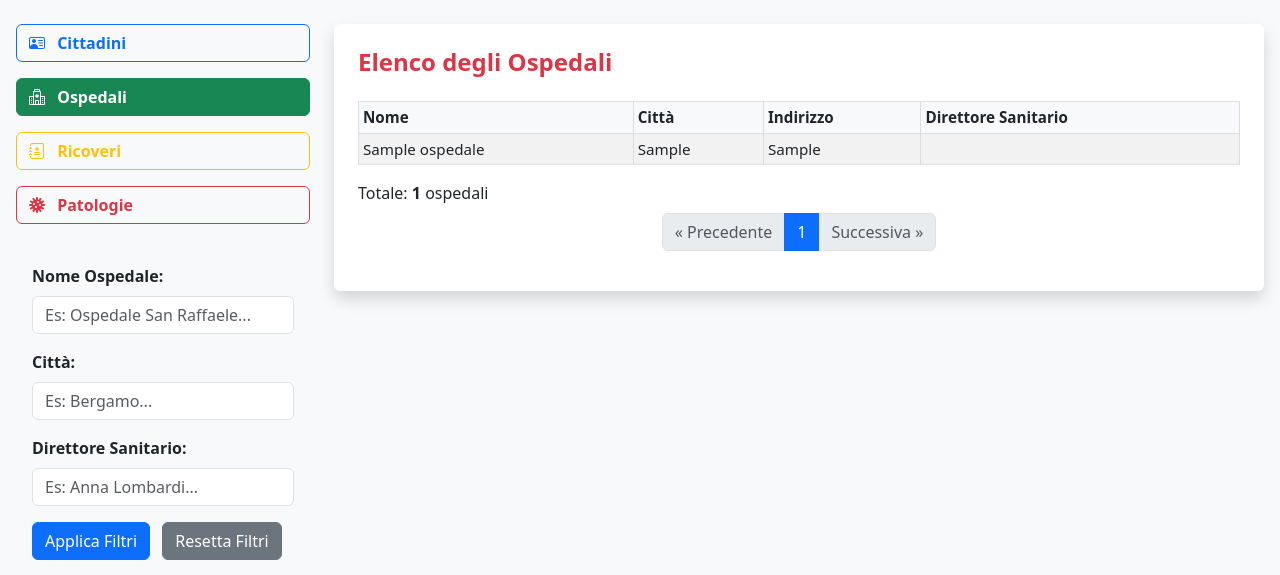
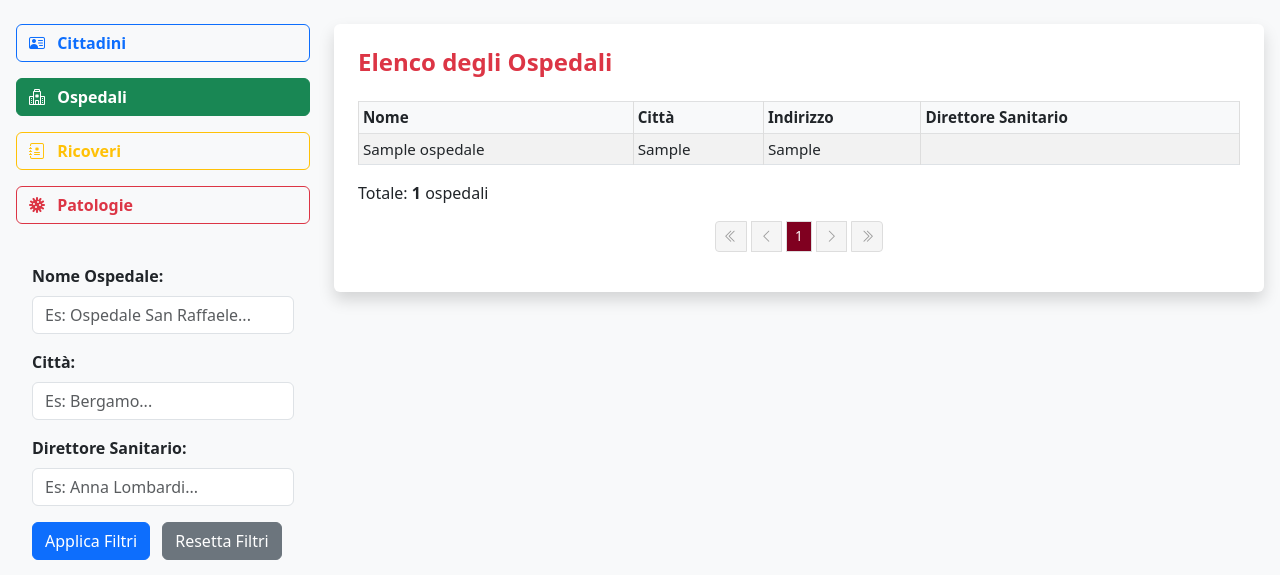
Before and after one commit to LorenzoGambirasio/TripleByte-Progetto2, a Django app: page /ospedali/ in a window 1280 px wide. Shown: the part 70-645 px from the top of the page. Run offline with Django 5.2, Linux system fonts and the light colour scheme; tables that the repository leaves empty hold one stand-in row (values such as "Sample post"); some libraries are stand-ins or nearby versions.

Commit message:
update paginazione

```diff
--- a/servizio_sanitario/main/static/css/style.css
+++ b/servizio_sanitario/main/static/css/style.css
@@ -143,3 +143,54 @@ td.stato span {
 .table td, .table th {
   padding: 0.25rem !important;
 }
+.pagination {
+  border-radius: .5rem;
+  overflow: hidden;
+}
+
+.pagination .page-item .page-link {
+  border: none;
+  color: #800020; /* Bordò */
+  background: white;
+  transition: all 0.2s ease;
+}
+
+.pagination .page-item.active .page-link {
+  background: #800020; /* Bordò pieno */
+  color: #fff;
+}
+
+.pagination .page-item.disabled .page-link {
+  color: #999;
+  background: #f5f5f5;
+}
+
+.pagination .page-item .page-link:hover {
+  background: #f5e6ea; /* Bordò chiaro */
+  color: #4b0014; /* Bordò più scuro */
+}
+
+.pagination .page-link i {
+  color: #800020;
+}
+
+.pagination .page-item.active .page-link i {
+  color: #fff;
+}
+
+.pagination .page-item.disabled .page-link i {
+  color: #999;
+}
+
+.pagination-sm .page-link {
+  padding: .25rem .5rem;
+  font-size: .85rem;
+}
+
+.pagination .page-item {
+  margin: 0 1px;
+}
+.pagination .page-item .page-link {
+  border: 1px solid #ddd;
+  margin: 0 1px;
+}
--- a/servizio_sanitario/main/templates/partials/paginazione.html
+++ b/servizio_sanitario/main/templates/partials/paginazione.html
@@ -1,42 +1,63 @@
 {% if page_obj.paginator.count > 0 %}
 
-  <div class="total-count mt-3">Totale: <strong>{{ page_obj.paginator.count }}</strong> {{ etichetta }}</div>
+  <div class="total-count mt-3">
+    Totale: <strong>{{ page_obj.paginator.count }}</strong> {{ etichetta }}
+  </div>
 
-  <nav aria-label="Paginazione" class="mt-2">
-    <ul class="pagination justify-content-center">
+ <nav aria-label="Paginazione" class="mt-3">
+  <ul class="pagination pagination-sm justify-content-center flex-wrap">
 
     {% if page_obj.has_previous %}
       <li class="page-item">
-          <a class="page-link" href="?page={{ page_obj.previous_page_number }}{% for key, value in request.GET.items %}{% if key != 'page' %}&{{ key }}={{ value }}{% endif %}{% endfor %}">« Precedente</a>
+        <a class="page-link" href="?page=1{% for key,value in request.GET.items %}{% if key != 'page' %}&{{key}}={{value}}{% endif %}{% endfor %}">
+          <i class="bi bi-chevron-double-left"></i>
+        </a>
+      </li>
+      <li class="page-item">
+        <a class="page-link" href="?page={{ page_obj.previous_page_number }}{% for key,value in request.GET.items %}{% if key != 'page' %}&{{key}}={{value}}{% endif %}{% endfor %}">
+          <i class="bi bi-chevron-left"></i>
+        </a>
       </li>
     {% else %}
-        <li class="page-item disabled"><span class="page-link">« Precedente</span></li>
+      <li class="page-item disabled"><span class="page-link"><i class="bi bi-chevron-double-left"></i></span></li>
+      <li class="page-item disabled"><span class="page-link"><i class="bi bi-chevron-left"></i></span></li>
     {% endif %}
 
     {% for num in page_obj.paginator.page_range %}
       {% if num == page_obj.number %}
         <li class="page-item active"><span class="page-link">{{ num }}</span></li>
-        {% elif num >= page_obj.number|add:-2 and num <= page_obj.number|add:2 %}
-          <li class="page-item">
-            <a class="page-link" href="?page={{ num }}{% for key, value in request.GET.items %}{% if key != 'page' %}&{{ key }}={{ value }}{% endif %}{% endfor %}">{{ num }}</a>
-          </li>
       {% elif num == 1 or num == page_obj.paginator.num_pages %}
         <li class="page-item">
-            <a class="page-link" href="?page={{ num }}{% for key, value in request.GET.items %}{% if key != 'page' %}&{{ key }}={{ value }}{% endif %}{% endfor %}">{{ num }}</a>
+          <a class="page-link" href="?page={{ num }}{% for key,value in request.GET.items %}{% if key != 'page' %}&{{key}}={{value}}{% endif %}{% endfor %}">{{ num }}</a>
         </li>
-        {% elif forloop.counter == 2 or forloop.counter == page_obj.paginator.num_pages|add:'-1' %}
+      {% elif num >= page_obj.number|add:"-2" and num <= page_obj.number|add:"2" %}
+        <li class="page-item">
+          <a class="page-link" href="?page={{ num }}{% for key,value in request.GET.items %}{% if key != 'page' %}&{{key}}={{value}}{% endif %}{% endfor %}">{{ num }}</a>
+        </li>
+      {% elif num == page_obj.number|add:"-3" or num == page_obj.number|add:"3" %}
         <li class="page-item disabled"><span class="page-link">…</span></li>
       {% endif %}
     {% endfor %}
 
     {% if page_obj.has_next %}
       <li class="page-item">
-          <a class="page-link" href="?page={{ page_obj.next_page_number }}{% for key, value in request.GET.items %}{% if key != 'page' %}&{{ key }}={{ value }}{% endif %}{% endfor %}">Successiva »</a>
+        <a class="page-link" href="?page={{ page_obj.next_page_number }}{% for key,value in request.GET.items %}{% if key != 'page' %}&{{key}}={{value}}{% endif %}{% endfor %}">
+          <i class="bi bi-chevron-right"></i>
+        </a>
+      </li>
+      <li class="page-item">
+        <a class="page-link" href="?page={{ page_obj.paginator.num_pages }}{% for key,value in request.GET.items %}{% if key != 'page' %}&{{key}}={{value}}{% endif %}{% endfor %}">
+          <i class="bi bi-chevron-double-right"></i>
+        </a>
       </li>
     {% else %}
-        <li class="page-item disabled"><span class="page-link">Successiva »</span></li>
+      <li class="page-item disabled"><span class="page-link"><i class="bi bi-chevron-right"></i></span></li>
+      <li class="page-item disabled"><span class="page-link"><i class="bi bi-chevron-double-right"></i></span></li>
     {% endif %}
 
   </ul>
 </nav>
+
+
+
 {% endif %}
```
Lines whose indentation alone changed are shown as unchanged.
